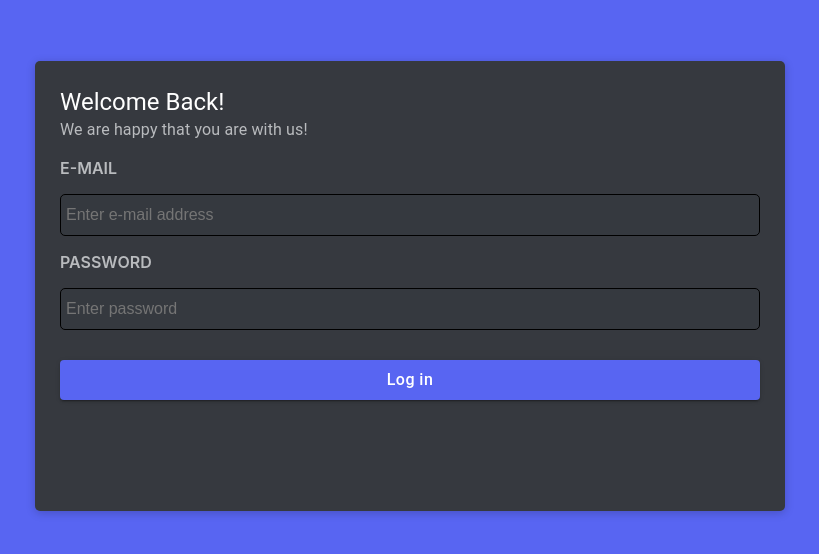
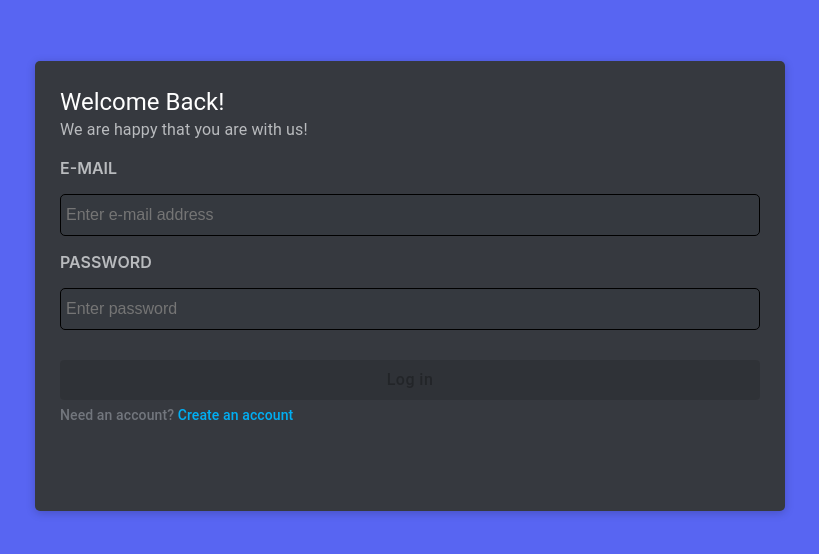
Before and after one commit to hatembenmahjouba/discord-clone, a React (Create React App) app: page /login in a window 1280 px wide. Shown: the part 114-668 px from the top of the page, without its empty margins (230-1049 px from the left). Built offline with nearby package versions, Linux system fonts and the light colour scheme.

Commit message:
adding redirect component

```diff
--- a/src/components/Login/LoginForm.js
+++ b/src/components/Login/LoginBody.js
@@ -1,7 +1,7 @@
 import React from 'react';
 import InputWithLabel from '../UI/InputWithLabel';
 
-function LoginForm({ mail, setMail, password, setPassword }) {
+function LoginBody({ mail, setMail, password, setPassword }) {
   return (
     <>
       <InputWithLabel
@@ -22,4 +22,4 @@
   );
 }
 
-export default LoginForm;
+export default LoginBody;
--- a/src/components/Login/LoginFooter.js
+++ b/src/components/Login/LoginFooter.js
@@ -1,8 +1,16 @@
 import React from 'react';
+import { useNavigate } from 'react-router-dom';
 import CustomPrimaryButton from '../UI/CustomPrimaryButton';
+import RedirectInfo from '../UI/RedirectInfo';
 
 const LoginFooter = ({ handleLogin, isFormValid }) => {
+  const navigate = useNavigate();
+  const handlePushToRegisterPage = () => {
+    navigate('/register');
+  };
+
   return (
+    <>
       <div>
         <CustomPrimaryButton
           label='Log in'
@@ -11,6 +19,13 @@
           onClick={handleLogin}
         />
       </div>
+      <RedirectInfo
+        text='Need an account?'
+        redirectText='Create an account'
+        additionalStyles={{ marginTop: '5px' }}
+        redirectHandler={handlePushToRegisterPage}
+      />
+    </>
   );
 };
 
--- /dev/null
+++ b/src/components/UI/RedirectInfo.js
@@ -0,0 +1,30 @@
+import React from 'react';
+import { Typography } from '@mui/material';
+import { styled } from '@mui/system';
+
+const RedirectText = styled('span')({
+  color: '#00AFF4',
+  fontWeight: 500,
+  cursor: 'pointer',
+});
+const RedirectInfo = ({
+  text,
+  redirectText,
+  additionalStyles,
+  redirectHandler,
+}) => {
+  return (
+    <Typography
+      sx={{ color: '#72767d' }}
+      style={additionalStyles ? additionalStyles : {}}
+      variant='subtitle2'
+    >
+      {text}
+      <RedirectText
+        onClick={redirectHandler}
+      >{` ${redirectText}`}</RedirectText>
+    </Typography>
+  );
+};
+
+export default RedirectInfo;
--- a/src/pages/authPages/LoginPage.js
+++ b/src/pages/authPages/LoginPage.js
@@ -1,20 +1,20 @@
 import React, { useState } from 'react';
 import LoginFooter from '../../components/Login/LoginFooter';
-import LoginForm from '../../components/Login/LoginForm';
+import LoginBody from '../../components/Login/LoginBody';
 import LoginHeader from '../../components/Login/LoginHeader';
 import AuthBox from '../../components/UI/AuthBox';
 
 const LoginPage = () => {
   const [mail, setMail] = useState('');
   const [password, setPassword] = useState('');
-  const [isFormValid, setIsFormValid] = useState(true);
+  const [isFormValid, setIsFormValid] = useState(false);
   const handleLogin = () => {
     console.log('login in');
   };
   return (
     <AuthBox>
       <LoginHeader />
-      <LoginForm
+      <LoginBody
         mail={mail}
         setMail={setMail}
         password={password}
```
Lines whose indentation alone changed are shown as unchanged.
